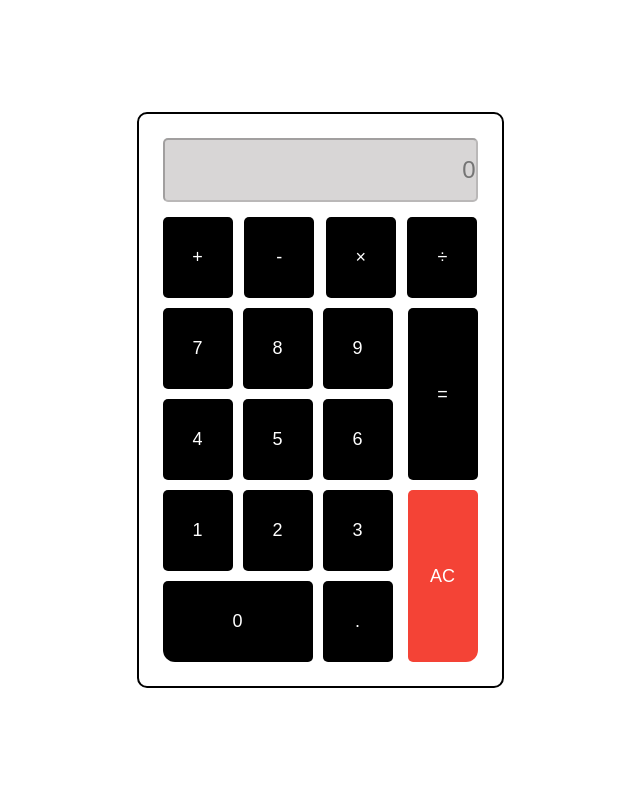
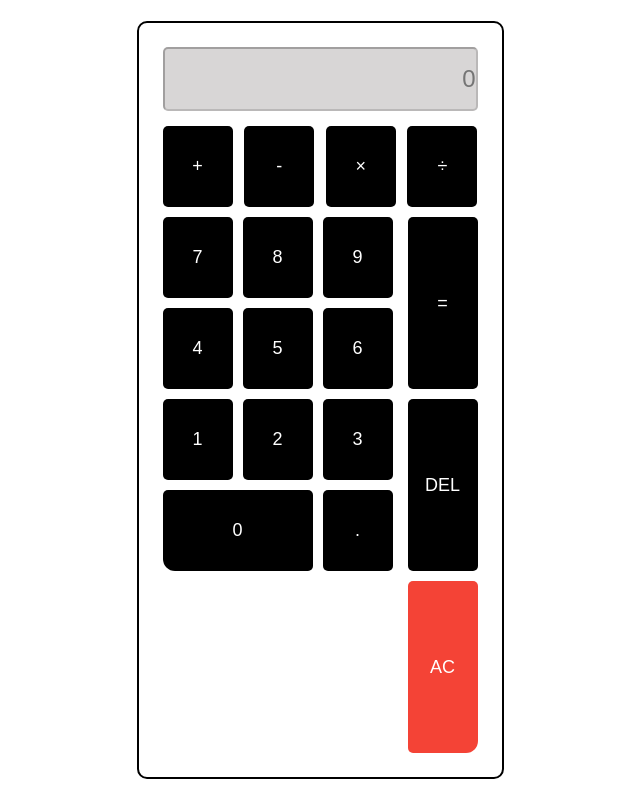
Before and after one commit to 3kori/calculator-TOP, a plain HTML site: page index.html in a window 1280 px wide. Shown: the whole page, without its empty margins (320-960 px from the left). Drawn offline with Linux system fonts and the light colour scheme.

Commit message:
Add delete button

```diff
--- a/index.html
+++ b/index.html
@@ -47,6 +47,7 @@
                     </div>
                     <div class="actions-keys">
                         <button type="button" class="action-btns equals" value="=">=</button>
+                        <button type="button" class="action-btns delete" value="DEL">DEL</button>
                         <button type="button" class="action-btns clear" value="AC">AC</button>
                     </div>
                 </div>
```
